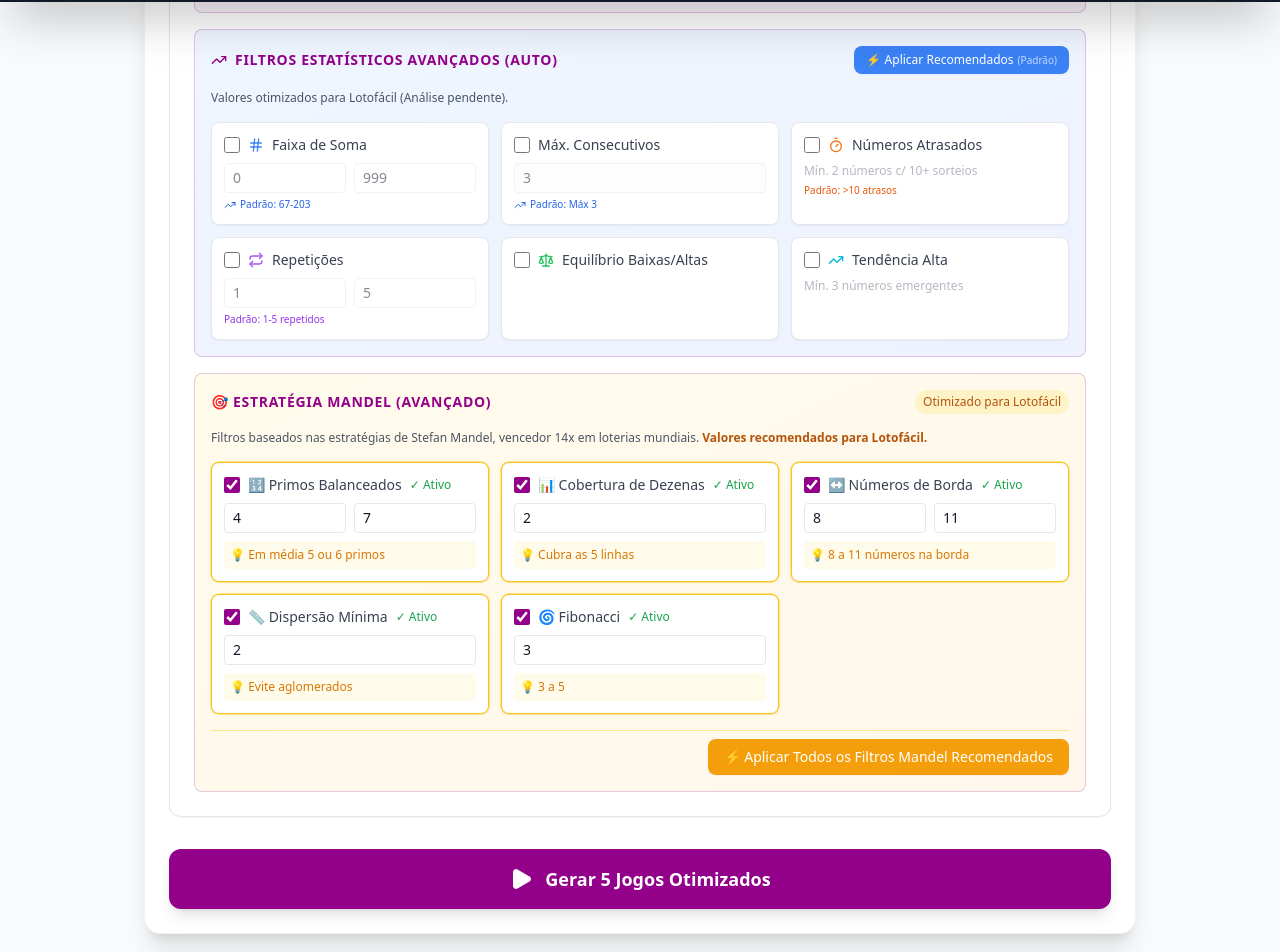
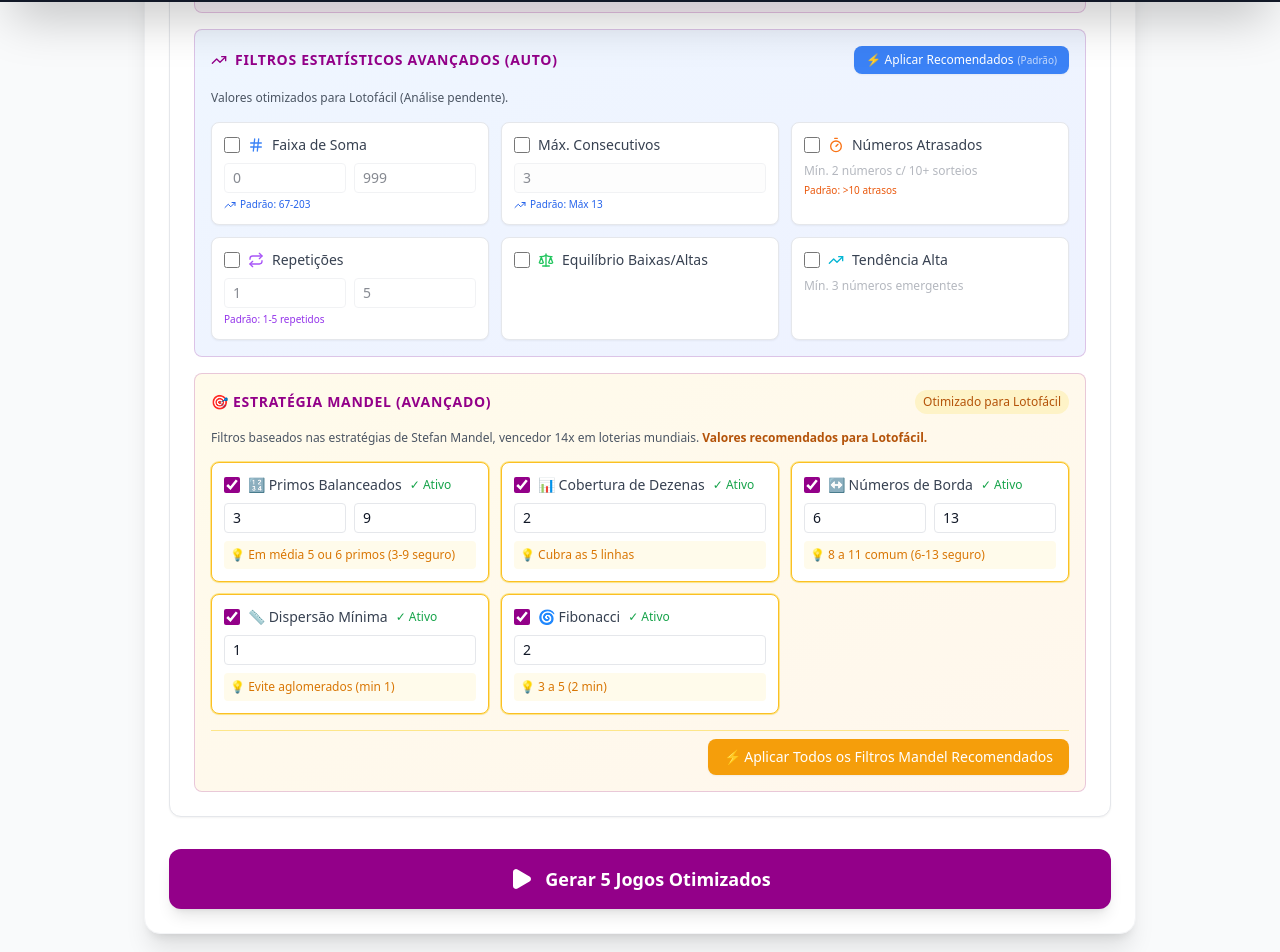
Before and after one commit to techwavedev/LotoGen-Pro, a React (Vite) app: page / in a window 1280 px wide. Shown: the part 798-1750 px from the top of the page. Built offline with nearby package versions, Linux system fonts and the light colour scheme.

Commit message:
feat: enhance SettingsPanel and lotteryService for improved analysis and recommendations

```diff
--- a/components/SettingsPanel.tsx
+++ b/components/SettingsPanel.tsx
@@ -59,11 +59,16 @@
     const baseSumMin = Math.floor(lottery.gameSize * 4.5); // approx
     const baseSumMax = Math.ceil(lottery.gameSize * 13.5); // approx
 
+    // Dynamic consecutive default: Lotofacil (15/25) is dense, needs high tolerance.
+    // Mega/Quina are sparse, need low tolerance.
+    const isDenseLottery = lottery.gameSize > 10;
+    const safeConsecutive = isDenseLottery ? (lottery.gameSize - 2) : 3;
+
     if (!extendedAnalysis) {
       return {
         hasAnalysis: false,
         sum: [baseSumMin, baseSumMax],
-        consecutive: 3, // Safe default
+        consecutive: safeConsecutive,
         delay: 10,
         repeat: [1, 5],
         primes: { min: staticRec.primes.min, max: staticRec.primes.max },
@@ -73,7 +78,7 @@
         fibonacci: { min: staticRec.fibonacci.min },
         hints: {
           sum: `Padrão: ${baseSumMin}-${baseSumMax}`,
-          consecutive: "Padrão: Máx 3",
+          consecutive: `Padrão: Máx ${safeConsecutive}`,
           delay: "Padrão: >10 atrasos",
           repeat: "Padrão: 1-5 repetidos"
         }
@@ -91,10 +96,14 @@
     const sumMin = Math.floor(sumAvg * 0.85);
     const sumMax = Math.ceil(sumAvg * 1.15);
 
+    // Safe consecutive from history: Avg + Tolerance
+    const avgConsecutive = extendedAnalysis.consecutiveStats?.avgPairs || 0;
+    const histConsecutive = Math.ceil(avgConsecutive + 2); // Add buffer
+
     return {
       hasAnalysis: true,
       sum: [sumMin, sumMax],
-      consecutive: 2, // Analysis usually suggests tighter
+      consecutive: histConsecutive > 0 ? histConsecutive : safeConsecutive,
       delay: 8, // Analysis suggests tighter
       repeat: [Math.max(0, Math.floor(lottery.drawSize * 0.4)), Math.ceil(lottery.drawSize * 0.6)],
 
@@ -106,7 +115,7 @@
 
       hints: {
         sum: `Histórico: média ${sumAvg.toFixed(0)}`,
-        consecutive: "Histórico: Evita seq. longas",
+        consecutive: `Histórico: média ${avgConsecutive.toFixed(1)}`,
         delay: "Histórico: Baseado em atrasos",
         repeat: "Histórico: Baseado em repetições"
       }
--- a/services/lotteryService.ts
+++ b/services/lotteryService.ts
@@ -745,7 +745,7 @@
 ): Promise<Game[]> => {
   const result: Game[] = [];
   let attempts = 0;
-  const MAX_ATTEMPTS = count * 8000; // More attempts for stricter filters
+  const MAX_ATTEMPTS = count * 50000; // Increased to allow strict filters
 
   const { lines: LINES, columns: COLUMNS } = getGridStructure(lottery);
   const hotSet = new Set(hotNumbers);
--- a/types.ts
+++ b/types.ts
@@ -303,11 +303,11 @@
 
 export const LOTTERY_MANDEL_RECOMMENDATIONS: Record<LotteryId, any> = {
   lotofacil: {
-    primes: { min: 4, max: 7, hint: "Em média 5 ou 6 primos" },
+    primes: { min: 3, max: 9, hint: "Em média 5 ou 6 primos (3-9 seguro)" },
     decades: { min: 2, total: 2, hint: "Cubra as 5 linhas" },
-    edges: { min: 8, max: 11, hint: "8 a 11 números na borda" },
-    spread: { min: 2, hint: "Evite aglomerados" },
-    fibonacci: { min: 3, available: 5, hint: "3 a 5" }
+    edges: { min: 6, max: 13, hint: "8 a 11 comum (6-13 seguro)" },
+    spread: { min: 1, hint: "Evite aglomerados (min 1)" },
+    fibonacci: { min: 2, available: 5, hint: "3 a 5 (2 min)" }
   },
   megasena: {
     primes: { min: 1, max: 3, hint: "1 a 3 primos" },
```
